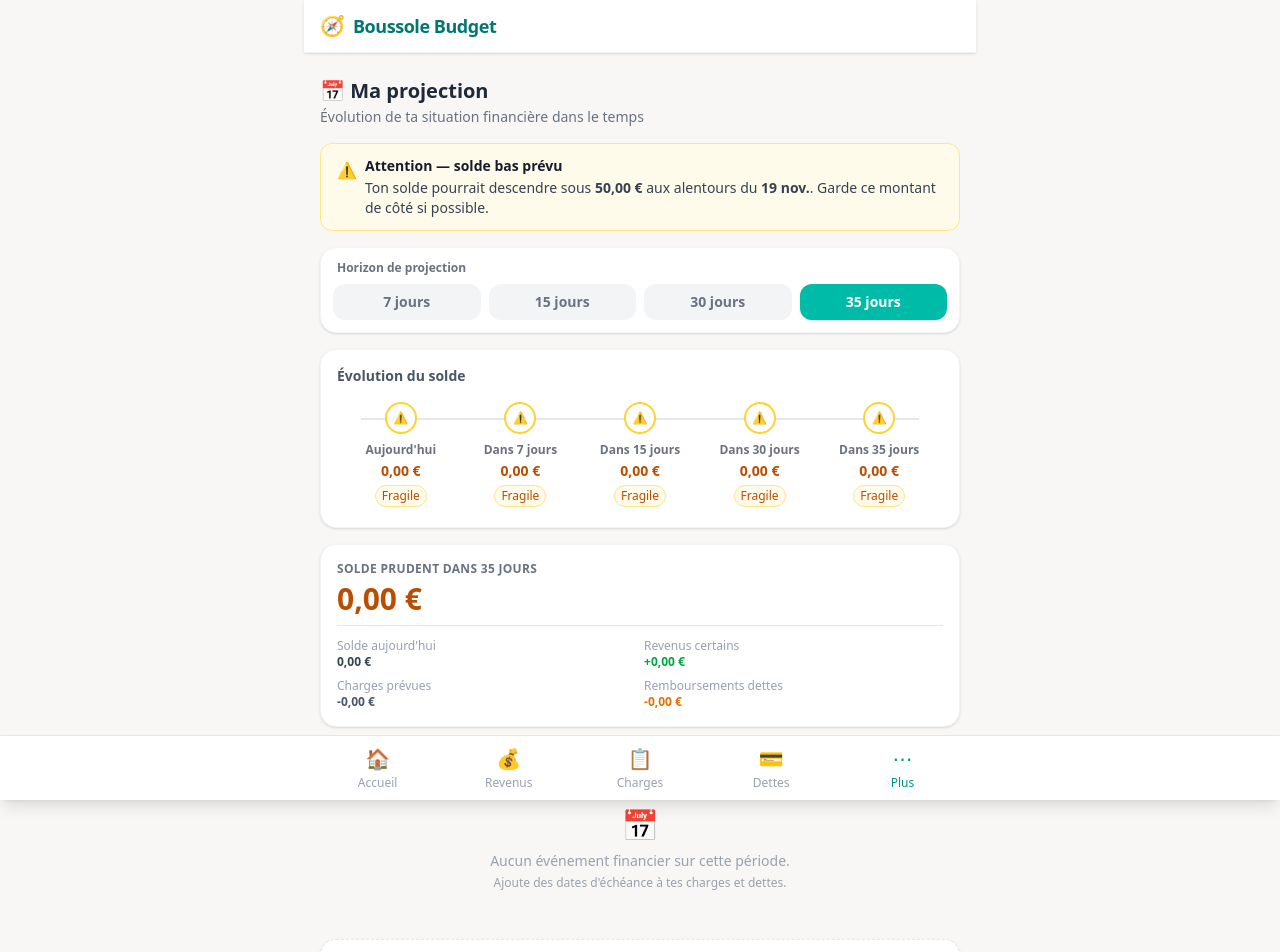
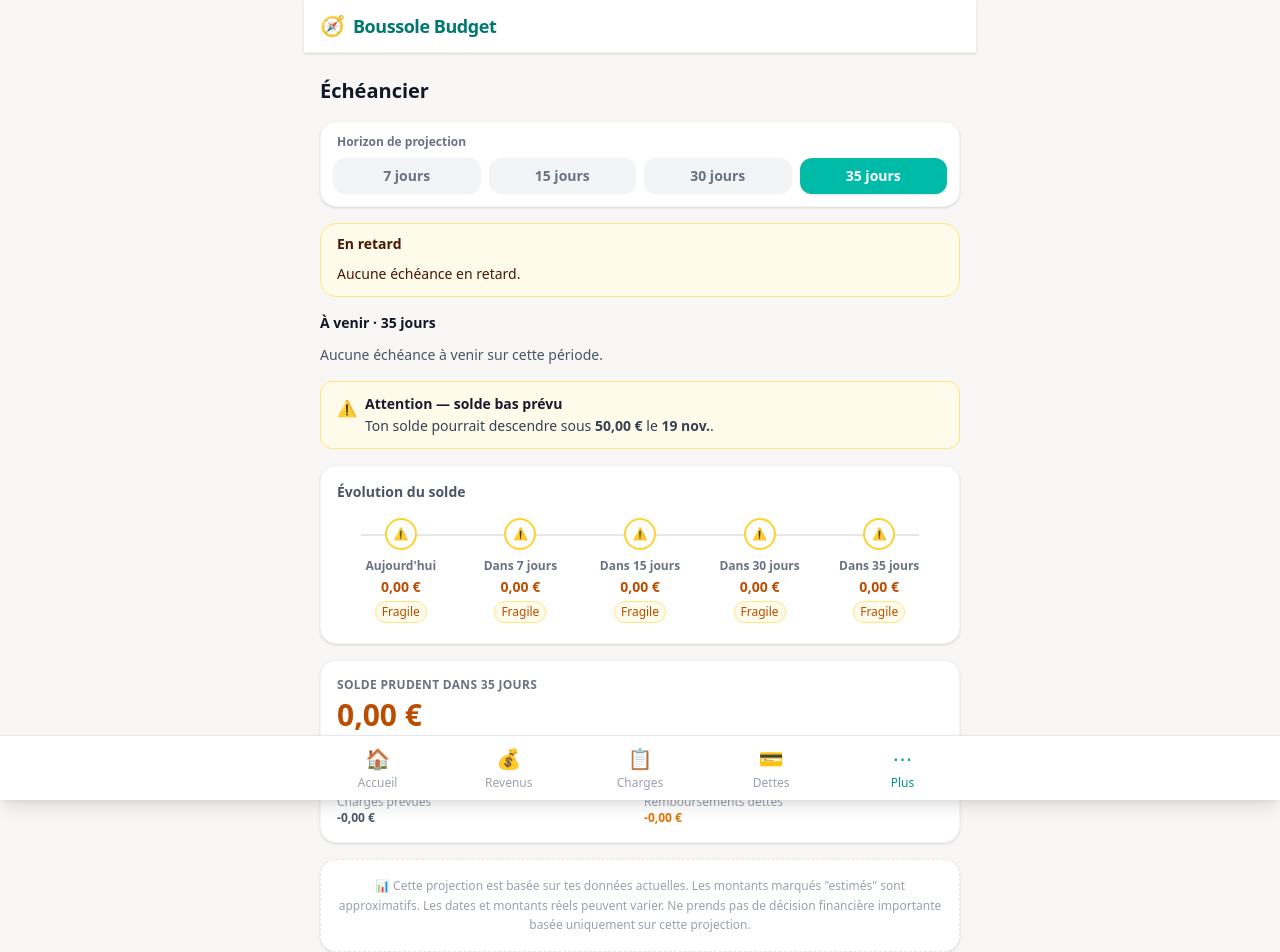
Before and after one commit to Coliboy-dev/boussole-budget, a Next.js app: page /projection in a window 1280 px wide. Shown: the top 952 px of the page. Built offline with nearby package versions, Linux system fonts and the light colour scheme.

Commit message:
feat: regrouper et régler les échéances (P1-3)

```diff
--- a/app/projection/page.tsx
+++ b/app/projection/page.tsx
@@ -1,9 +1,11 @@
 'use client';
 
-import { useState } from 'react';
+import Link from 'next/link';
+import { useEffect, useRef, useState } from 'react';
 import { useApp } from '@/lib/context/AppContext';
-import { AVAILABLE_HORIZON, buildProjection } from '@/lib/projection';
+import { AVAILABLE_HORIZON, buildProjection, type ProjectionEvent } from '@/lib/projection';
 import { formatCurrency, formatShortDate } from '@/lib/budget-calculations';
+import { addDays } from '@/lib/local-date';
 import { fromCents, toCents } from '@/lib/money';
 import ProjectionTimeline from '@/components/projection/ProjectionTimeline';
 import ProjectionEventList from '@/components/projection/ProjectionEventList';
@@ -14,8 +16,48 @@ const HORIZONS = [7, 15, 30, AVAILABLE_HORIZON] as const;
 type Horizon = (typeof HORIZONS)[number];
 
 export default function ProjectionPage() {
-  const { currentBalance, incomes, expenses, debts, childExpenses, userProfile, today } = useApp();
+  const {
+    currentBalance, balanceDate, incomes, expenses, debts, childExpenses, userProfile, today, summary,
+    isBudgetLoading, storageBlocked, recordScheduledPayment, undoScheduledPayment,
+  } = useApp();
   const [horizon, setHorizon] = useState<Horizon>(AVAILABLE_HORIZON);
+  const [paymentFeedback, setPaymentFeedback] = useState<{ event: ProjectionEvent; paid: boolean }>();
+  const [paymentError, setPaymentError] = useState('');
+  const undoButton = useRef<HTMLButtonElement>(null);
+
+  useEffect(() => {
+    if (!paymentFeedback) return;
+    const target = paymentFeedback.paid
+      ? undoButton.current
+      : document.getElementById(`pay-${paymentFeedback.event.id}`);
+    target?.focus({ preventScroll: true });
+  }, [paymentFeedback]);
+
+  function pay(event: ProjectionEvent) {
+    if (event.type !== 'expense' && event.type !== 'debt') return;
+    try {
+      recordScheduledPayment({ type: event.type, id: event.sourceId, dueDate: event.dueDate });
+      setPaymentFeedback({ event, paid: true });
+      setPaymentError('');
+    } catch (error) {
+      setPaymentError(error instanceof Error ? error.message : 'Impossible d’enregistrer le paiement.');
+    }
+  }
+
+  function undo() {
+    if (!paymentFeedback?.paid) return;
+    try {
+      undoScheduledPayment();
+      setPaymentFeedback({ event: paymentFeedback.event, paid: false });
+      setPaymentError('');
+    } catch (error) {
+      setPaymentError(error instanceof Error ? error.message : 'Impossible d’annuler le paiement.');
+    }
+  }
+
+  if (isBudgetLoading) {
+    return <p role="status" className="px-4 py-6 text-sm text-gray-600">Chargement du budget…</p>;
+  }
 
   const projection = buildProjection(
     currentBalance,
@@ -45,34 +87,42 @@ export default function ProjectionPage() {
     .filter((event) => event.type === 'debt')
     .reduce((sum, event) => sum - toCents(event.amount), 0);
 
+  const availableThrough = addDays(today, summary.availableForecast.horizon);
+
   return (
-    <div className="px-4 py-4 space-y-4">
-      <div>
-        <h1 className="text-xl font-bold text-gray-800">📅 Ma projection</h1>
-        <p className="text-sm text-gray-500 mt-0.5">
-          Évolution de ta situation financière dans le temps
-        </p>
-      </div>
-
-      {/* Safety warning */}
-      {projection.safetyWarning && (
-        <AlertBanner variant="warning" title="Attention — solde bas prévu">
-          Ton solde pourrait descendre sous{' '}
-          <strong>{formatCurrency(userProfile.safetyReserve)}</strong> aux alentours du{' '}
-          <strong>
-            {formatShortDate(projection.lowestDate)}
-          </strong>
-          . Garde ce montant de côté si possible.
+    <div className={`space-y-4 px-4 py-4 ${paymentFeedback?.paid || paymentError ? 'pb-28' : ''}`}>
+      <h1 className="text-xl font-bold text-gray-900">Échéancier</h1>
+      {storageBlocked && (
+        <AlertBanner variant="warning" title="Stockage indisponible">
+          Les paiements ne peuvent pas être enregistrés dans ce navigateur.
         </AlertBanner>
       )}
+      {(!summary.emptyBudget || balanceDate) && (
+        <Card>
+          <dl className="grid grid-cols-2 gap-3">
+            <div>
+              <dt className="text-xs font-semibold text-gray-600">Solde bancaire</dt>
+              <dd className="wrap-break-word text-xl font-bold text-gray-900 tabular-nums">{formatCurrency(currentBalance)}</dd>
+            </div>
+            <div>
+              <dt className="text-xs font-semibold text-gray-600">Vrai disponible</dt>
+              <dd className="wrap-break-word text-xl font-bold text-teal-800 tabular-nums">{formatCurrency(summary.trueAvailable)}</dd>
+              <dd className="text-xs text-gray-600">
+                Jusqu’au <time dateTime={availableThrough}>{formatShortDate(availableThrough)}</time>
+              </dd>
+            </div>
+          </dl>
+        </Card>
+      )}
 
-      {/* Horizon selector */}
       <Card padding="sm">
         <p className="text-xs font-semibold text-gray-500 mb-2 px-1">Horizon de projection</p>
         <div className="flex gap-2">
           {HORIZONS.map((h) => (
             <button
               key={h}
+              type="button"
+              aria-pressed={horizon === h}
               onClick={() => setHorizon(h)}
               className={`flex-1 py-2 rounded-xl text-sm font-bold transition-colors ${
                 horizon === h
@@ -86,7 +136,23 @@ export default function ProjectionPage() {
         </div>
       </Card>
 
-      {/* Visual timeline */}
+      {events.some((event) => event.amount < 0) && (
+        <p className="text-xs leading-relaxed text-gray-600">
+          « Payé » déduit le montant du solde. Si le paiement y figure déjà, enregistre-le depuis{' '}
+          <Link href="/charges" className="font-medium text-teal-800 underline">Charges</Link> ou{' '}
+          <Link href="/dettes" className="font-medium text-teal-800 underline">Dettes</Link>.
+        </p>
+      )}
+      <ProjectionEventList events={events} today={today} horizon={horizon} onPay={pay} storageBlocked={storageBlocked} />
+
+      {projection.safetyWarning && (
+        <AlertBanner variant="warning" title="Attention — solde bas prévu">
+          Ton solde pourrait descendre sous{' '}
+          <strong>{formatCurrency(userProfile.safetyReserve)}</strong> le{' '}
+          <strong>{formatShortDate(projection.lowestDate)}</strong>.
+        </AlertBanner>
+      )}
+
       <Card>
         <h2 className="text-sm font-semibold text-gray-600 mb-4">Évolution du solde</h2>
         <ProjectionTimeline milestones={milestones} />
@@ -145,14 +211,6 @@ export default function ProjectionPage() {
         </div>
       </Card>
 
-      {/* Events list */}
-      <div>
-        <h2 className="text-sm font-semibold text-gray-700 mb-3 px-1">
-          Événements dans les {horizon} prochains jours
-        </h2>
-        <ProjectionEventList events={events} today={projection.startDate} />
-      </div>
-
       {/* Disclaimer */}
       <Card className="bg-gray-50 border-dashed border-gray-200">
         <p className="text-xs text-gray-400 text-center leading-relaxed">
@@ -161,6 +219,34 @@ export default function ProjectionPage() {
           Ne prends pas de décision financière importante basée uniquement sur cette projection.
         </p>
       </Card>
+
+      <p role="status" className="sr-only">
+        {paymentFeedback && (paymentFeedback.paid
+          ? `Paiement enregistré pour ${paymentFeedback.event.label}.`
+          : `Paiement annulé pour ${paymentFeedback.event.label}.`)}
+      </p>
+      {(paymentFeedback?.paid || paymentError) && (
+        <div className="fixed inset-x-0 bottom-16 z-30 mx-auto max-w-2xl px-4 pb-2">
+          <div className="rounded-xl border border-teal-900 bg-teal-950 px-3 py-2 text-white shadow-lg">
+            {paymentError && <p role="alert" className="py-1 text-sm">{paymentError}</p>}
+            {paymentFeedback?.paid && (
+              <div className="flex items-center justify-between gap-2">
+                <p className="min-w-0 wrap-break-word text-sm">
+                  Paiement enregistré <span className="block text-xs text-teal-100">{paymentFeedback.event.label}</span>
+                </p>
+                <button
+                  type="button"
+                  ref={undoButton}
+                  onClick={undo}
+                  className="min-h-11 shrink-0 rounded-lg px-3 text-sm font-semibold text-white underline focus-visible:outline-2 focus-visible:outline-offset-2 focus-visible:outline-white"
+                >
+                  Annuler
+                </button>
+              </div>
+            )}
+          </div>
+        </div>
+      )}
     </div>
   );
 }
--- a/components/dashboard/UpcomingDeadlines.tsx
+++ b/components/dashboard/UpcomingDeadlines.tsx
@@ -16,9 +16,7 @@ export default function UpcomingDeadlines({ reminders, horizon }: UpcomingDeadli
     <Card>
       <div className="flex flex-wrap items-baseline justify-between gap-2">
         <h2 className="text-sm font-semibold text-gray-900">Prochaines échéances</h2>
-        {reminders.length > 0 && (
-          <Link href="/projection" className="text-xs font-medium text-teal-800 underline">Voir la projection</Link>
-        )}
+        <Link href="/projection" className="text-xs font-medium text-teal-800 underline">Voir l’échéancier</Link>
       </div>
       {upcoming.length === 0 ? (
         <p className="mt-3 text-sm text-gray-600">Aucune échéance prévue dans les {horizon} prochains jours.</p>
@@ -42,9 +40,9 @@ export default function UpcomingDeadlines({ reminders, horizon }: UpcomingDeadli
         </ul>
       )}
       {lateCount > 0 && (
-        <p className="mt-2 text-xs font-medium text-red-800">
+        <Link href="/projection#en-retard" className="mt-2 inline-block text-xs font-medium text-red-800 underline">
           {lateCount} {lateCount === 1 ? 'échéance en retard' : 'échéances en retard'}
-        </p>
+        </Link>
       )}
     </Card>
   );
--- a/components/layout/BottomNav.tsx
+++ b/components/layout/BottomNav.tsx
@@ -14,7 +14,7 @@ const mainNavItems = [
 const moreNavItems = [
   { href: '/enfants', label: 'Enfants', icon: '👨‍👧‍👦' },
   { href: '/objectifs', label: 'Objectifs', icon: '🎯' },
-  { href: '/projection', label: 'Projection', icon: '📅' },
+  { href: '/projection', label: 'Échéancier', icon: '📅' },
   { href: '/conseils', label: 'Conseils', icon: '💡' },
   { href: '/sauvegarde', label: 'Sauvegarde', icon: '💾' },
 ];
--- a/components/projection/ProjectionEventList.tsx
+++ b/components/projection/ProjectionEventList.tsx
@@ -1,127 +1,95 @@
-'use client';
-
-import { formatCurrency } from '@/lib/budget-calculations';
-import { daysBetween, parseLocalDate } from '@/lib/local-date';
-import { fromCents, toCents } from '@/lib/money';
+import { formatCurrency, formatDate } from '@/lib/budget-calculations';
 import type { ProjectionEvent } from '@/lib/projection';
 
-const typeConfig = {
-  income: { icon: '💰', color: 'text-green-600', bg: 'bg-green-50' },
-  expense: { icon: '📋', color: 'text-gray-700', bg: 'bg-gray-50' },
-  child: { icon: '👨‍👧‍👦', color: 'text-green-600', bg: 'bg-green-50' },
-  debt: { icon: '💳', color: 'text-amber-700', bg: 'bg-amber-50' },
+const eventLabels = {
+  income: 'Revenu',
+  expense: 'Charge',
+  child: 'Remboursement enfant',
+  debt: 'Dette',
 };
-
-function formatEventDate(dateStr: string): string {
-  return new Intl.DateTimeFormat('fr-BE', {
-    weekday: 'short',
-    day: 'numeric',
-    month: 'short',
-  }).format(parseLocalDate(dateStr));
-}
-
-function daysUntilLabel(days: number): string {
-  if (days === 0) return "Aujourd'hui";
-  if (days === 1) return 'Demain';
-  return `J+${days}`;
-}
 
 interface Props {
   events: ProjectionEvent[];
   today: string;
+  horizon: number;
+  onPay: (event: ProjectionEvent) => void;
+  storageBlocked: boolean;
 }
 
-export default function ProjectionEventList({ events, today }: Props) {
-  if (events.length === 0) {
+export default function ProjectionEventList({ events, today, horizon, onPay, storageBlocked }: Props) {
+  const late = events.filter((event) => event.isLate);
+  const upcoming = new Map<string, ProjectionEvent[]>();
+  for (const event of events) {
+    if (event.isLate) continue;
+    const day = upcoming.get(event.dueDate) ?? [];
+    day.push(event);
+    upcoming.set(event.dueDate, day);
+  }
+
+  function renderEvent(event: ProjectionEvent) {
+    const payable = event.amount < 0 && (event.type === 'expense' || event.type === 'debt');
+
     return (
-      <div className="text-center py-8 text-gray-400">
-        <p className="text-3xl mb-2">📅</p>
-        <p className="text-sm">Aucun événement financier sur cette période.</p>
-        <p className="text-xs mt-1">Ajoute des dates d&apos;échéance à tes charges et dettes.</p>
-      </div>
+      <li key={event.id} className="grid grid-cols-[minmax(0,1fr)_auto] items-center gap-x-3 gap-y-1 px-3 py-2 sm:px-4">
+        <div className="min-w-0">
+          <p className="wrap-break-word text-sm font-semibold text-gray-900">{event.label}</p>
+          <p className="text-xs text-gray-600">
+            {eventLabels[event.type]}
+            {event.isEstimated && ' · Montant incertain'}
+            {event.isLate && (
+              event.dueDate === today
+                ? ' · Date non renseignée'
+                : <> · <time dateTime={event.dueDate}>{formatDate(event.dueDate)}</time></>
+            )}
+          </p>
+        </div>
+        <div className="flex flex-wrap items-center justify-end gap-x-3">
+          <span className={`shrink-0 text-sm font-semibold tabular-nums ${event.amount > 0 ? 'text-teal-800' : 'text-gray-900'}`}>
+            {event.amount > 0 ? '+' : ''}{formatCurrency(event.amount)}
+          </span>
+          {payable && (
+            <button
+              type="button"
+              id={`pay-${event.id}`}
+              aria-label={`Payé — ${event.label}`}
+              onClick={() => onPay(event)}
+              disabled={storageBlocked}
+              className="min-h-11 min-w-14 rounded-lg bg-teal-700 px-2 text-sm font-semibold text-white hover:bg-teal-800 focus-visible:outline-2 focus-visible:outline-offset-2 focus-visible:outline-teal-700 disabled:opacity-50"
+            >
+              Payé
+            </button>
+          )}
+        </div>
+      </li>
     );
   }
 
-  // Group by date
-  const grouped: Record<string, ProjectionEvent[]> = {};
-  events.forEach((e) => {
-    if (!grouped[e.date]) grouped[e.date] = [];
-    grouped[e.date].push(e);
-  });
-
   return (
     <div className="space-y-4">
-      {Object.entries(grouped).map(([date, dayEvents]) => {
-        const dayTotal = fromCents(dayEvents.reduce((sum, event) => sum + toCents(event.amount), 0));
-        const days = daysBetween(today, date);
+      <section id="en-retard" aria-labelledby="late-heading" className="scroll-mt-4 rounded-2xl border border-amber-200 bg-amber-50">
+        <h2 id="late-heading" className="px-3 py-2.5 text-sm font-semibold text-amber-950 sm:px-4">En retard</h2>
+        {late.length > 0 ? (
+          <ul className="divide-y divide-amber-100 rounded-b-2xl border-t border-amber-200 bg-white">
+            {late.map(renderEvent)}
+          </ul>
+        ) : (
+          <p className="px-3 pb-3 text-sm text-amber-950 sm:px-4">Aucune échéance en retard.</p>
+        )}
+      </section>
 
-        return (
-          <div key={date}>
-            {/* Date header */}
-            <div className="flex items-center justify-between mb-1.5 px-1">
-              <div className="flex items-center gap-2">
-                <span
-                  className={`text-xs font-bold px-2 py-0.5 rounded-full ${
-                    days === 0
-                      ? 'bg-teal-100 text-teal-700'
-                      : days === 1
-                        ? 'bg-blue-100 text-blue-700'
-                        : 'bg-gray-100 text-gray-500'
-                  }`}
-                >
-                  {daysUntilLabel(days)}
-                </span>
-                <span className="text-xs text-gray-500 capitalize">{formatEventDate(date)}</span>
-              </div>
-              <span
-                className={`text-xs font-bold ${dayTotal >= 0 ? 'text-green-600' : 'text-gray-500'}`}
-              >
-                {dayTotal >= 0 ? '+' : ''}
-                {formatCurrency(dayTotal)}
-              </span>
-            </div>
-
-            {/* Events for this day */}
-            <div className="space-y-1.5">
-              {dayEvents.map((event) => {
-                const cfg = typeConfig[event.type];
-                const isIncome = event.amount > 0;
-                return (
-                  <div
-                    key={event.id}
-                    className="flex items-center gap-3 bg-white rounded-xl border border-gray-100 px-3 py-2.5 shadow-sm"
-                  >
-                    <div
-                      className={`w-8 h-8 rounded-lg flex items-center justify-center flex-shrink-0 ${cfg.bg}`}
-                    >
-                      <span className="text-sm">{cfg.icon}</span>
-                    </div>
-                    <div className="flex-1 min-w-0">
-                      <div className="flex items-center gap-1.5">
-                        <p className="text-sm font-medium text-gray-800 truncate">{event.label}</p>
-                        {event.isLate && (
-                          <span className="text-xs text-red-700">En retard depuis le {formatEventDate(event.dueDate)}</span>
-                        )}
-                        {event.isEstimated && (
-                          <span className="text-xs text-gray-400 flex-shrink-0">~estimé</span>
-                        )}
-                      </div>
-                    </div>
-                    <p
-                      className={`text-sm font-bold flex-shrink-0 ${
-                        isIncome ? 'text-green-600' : cfg.color
-                      }`}
-                    >
-                      {isIncome ? '+' : ''}
-                      {formatCurrency(Math.abs(event.amount))}
-                    </p>
-                  </div>
-                );
-              })}
-            </div>
+      <section aria-labelledby="upcoming-heading" className="space-y-3">
+        <h2 id="upcoming-heading" className="text-sm font-semibold text-gray-900">À venir · {horizon} jours</h2>
+        {upcoming.size === 0 && <p className="text-sm text-gray-600">Aucune échéance à venir sur cette période.</p>}
+        {[...upcoming].map(([date, day]) => (
+          <div key={date} className="rounded-2xl border border-gray-200 bg-white">
+            <h3 className="border-b border-gray-100 px-3 py-2 text-xs font-semibold text-gray-700 sm:px-4">
+              {date === today && 'Aujourd’hui · '}
+              <time dateTime={date}>{formatDate(date)}</time>
+            </h3>
+            <ul className="divide-y divide-gray-100">{day.map(renderEvent)}</ul>
           </div>
-        );
-      })}
+        ))}
+      </section>
     </div>
   );
 }
--- a/lib/context/AppContext.tsx
+++ b/lib/context/AppContext.tsx
@@ -41,6 +41,8 @@ type BudgetPersistence = {
   saved: RuntimeState;
   needsMigration: boolean;
 };
+
+type ScheduledPayment = Pick<Payment, 'id' | 'dueDate'> & { type: 'expense' | 'debt' };
 
 function subscribeToCalendar(listener: () => void): () => void {
   const timer = window.setInterval(listener, 60_000);
@@ -221,6 +223,8 @@ export interface AppContextType extends AppState {
   deleteGoal: (id: string) => void;
   updateMediation: (data: Partial<MediationFile>) => void;
   recordPayment: (payment: Omit<Payment, 'today'>) => void;
+  recordScheduledPayment: (payment: ScheduledPayment) => void;
+  undoScheduledPayment: () => void;
   cancelExpenseOccurrence: (id: string, dueDate: string) => void;
 }
 
@@ -233,6 +237,7 @@ export function AppProvider({ children }: { children: React.ReactNode }) {
     storageRevision: 0,
   });
   const persistence = useRef<BudgetPersistence | null>(null);
+  const scheduledPaymentUndo = useRef<{ before: AppState; after: RuntimeState } | null>(null);
   const today = useSyncExternalStore(subscribeToCalendar, todayInBrussels, serverDate);
 
   useEffect(() => {
@@ -279,7 +284,7 @@ export function AppProvider({ children }: { children: React.ReactNode }) {
     return serializeBudget(budget);
   }
 
-  function restoreBudget(imported: AppState): void {
+  function saveBudget(imported: AppState): RuntimeState {
     const previous = persistence.current;
     if (!previous || storageStatus === 'loading') throw new Error('Le stockage du navigateur est indisponible.');
     if (storageRevision !== previous.saved.storageRevision) throw new Error('Une restauration est déjà en cours.');
@@ -294,11 +299,32 @@ export function AppProvider({ children }: { children: React.ReactNode }) {
     // A save queued before restoration must not overwrite the newly imported version.
     persistence.current = { snapshot: { current: contents, legacy: null }, saved: restored, needsMigration: false };
     dispatch({ type: 'HYDRATE', payload: restored });
+    return restored;
   }
 
   function finishOnboarding(input?: FirstBudgetInput): void {
     if (storageStatus !== 'fresh') throw new Error('Un budget existe déjà sur cet appareil.');
-    restoreBudget(input ? createFirstBudget(budget, input, today) : budget);
+    saveBudget(input ? createFirstBudget(budget, input, today) : budget);
+  }
+
+  function recordScheduledPayment(payment: ScheduledPayment): void {
+    if (storageStatus !== 'ready' || state !== persistence.current?.saved) {
+      throw new Error('Le budget doit être enregistré avant de pouvoir payer cette échéance.');
+    }
+    const paid = recordPayment(budget, { ...payment, today, balanceIncludesPayment: false });
+    if (paid === budget) throw new Error('Cette échéance ne peut plus être marquée comme payée.');
+
+    scheduledPaymentUndo.current = { before: budget, after: saveBudget(paid) };
+  }
+
+  function undoScheduledPayment(): void {
+    const payment = scheduledPaymentUndo.current;
+    // An undo can only restore the exact state replaced by this payment.
+    if (!payment || state !== payment.after || state !== persistence.current?.saved) {
+      throw new Error('Le budget a changé depuis ce paiement. L’annulation n’est plus disponible.');
+    }
+    saveBudget(payment.before);
+    scheduledPaymentUndo.current = null;
   }
 
   const summary = calculateBudgetSummary(
@@ -322,7 +348,7 @@ export function AppProvider({ children }: { children: React.ReactNode }) {
     needsOnboarding: storageStatus === 'fresh',
     canExportBudget,
     exportBudget,
-    restoreBudget,
+    restoreBudget: saveBudget,
     finishOnboarding,
     setBalance: (amount) => dispatch({ type: 'SET_BALANCE', payload: { amount, today } }),
     updateProfile: (data) => dispatch({ type: 'UPDATE_PROFILE', payload: data }),
@@ -344,6 +370,8 @@ export function AppProvider({ children }: { children: React.ReactNode }) {
     deleteGoal: (id) => dispatch({ type: 'DELETE_GOAL', payload: id }),
     updateMediation: (data) => dispatch({ type: 'UPDATE_MEDIATION', payload: data }),
     recordPayment: (payment) => dispatch({ type: 'RECORD_PAYMENT', payload: { ...payment, today } }),
+    recordScheduledPayment,
+    undoScheduledPayment,
     cancelExpenseOccurrence: (id, dueDate) => dispatch({ type: 'CANCEL_EXPENSE_OCCURRENCE', payload: { id, dueDate, today } }),
   };
 
--- a/lib/occurrences.ts
+++ b/lib/occurrences.ts
@@ -87,7 +87,8 @@ export function debtOccurrences(debt: Debt, today: string, end: string): Occurre
   if (remainingCents === 0) return [];
 
   // A V1 debt marked late establishes the entered arrear, without inventing intervening arrears.
-  const anchor = debt.nextDueDate ?? (debt.status === 'late' ? today : undefined);
+  const undatedArrear = !debt.nextDueDate && debt.status === 'late';
+  const anchor = undatedArrear ? today : debt.nextDueDate;
   const dates = scheduleDates(debt, anchor, monthlyCents ? 'monthly' : 'one_time', today, end, true);
   if (debt.status === 'late' && !isLocalDate(debt.trackedFrom) && isLocalDate(anchor)
     && anchor < today && !dates.includes(anchor) && (!debt.endDate || anchor <= debt.endDate)) {
@@ -96,7 +97,9 @@ export function debtOccurrences(debt: Debt, today: string, end: string): Occurre
   const result: Occurrence[] = [];
 
   for (const dueDate of dates) {
-    const status = statusFor(debt, dueDate, today);
+    const savedStatus = statusFor(debt, dueDate, today);
+    const status = savedStatus === 'planned' && undatedArrear && dueDate === today
+      ? 'late' : savedStatus;
     const amountCents = Math.min(remainingCents, monthlyCents || remainingCents);
     if (amountCents === 0) break;
 
--- a/lib/projection.ts
+++ b/lib/projection.ts
@@ -66,7 +66,7 @@ export function buildProjection(
   const byDate = new Map<string, Occurrence[]>();
   const events = occurrences.map((occurrence): ProjectionEvent => {
     const { dueDate, amountCents, sourceId, type, label, isEstimated } = occurrence;
-    const isLate = dueDate < today;
+    const isLate = occurrence.status === 'late';
     const date = isLate ? today : dueDate;
     const day = byDate.get(date) ?? [];
     day.push(occurrence);
```
Also changed, not shown: 2 other files (tests, documents, lock files or other folders).
